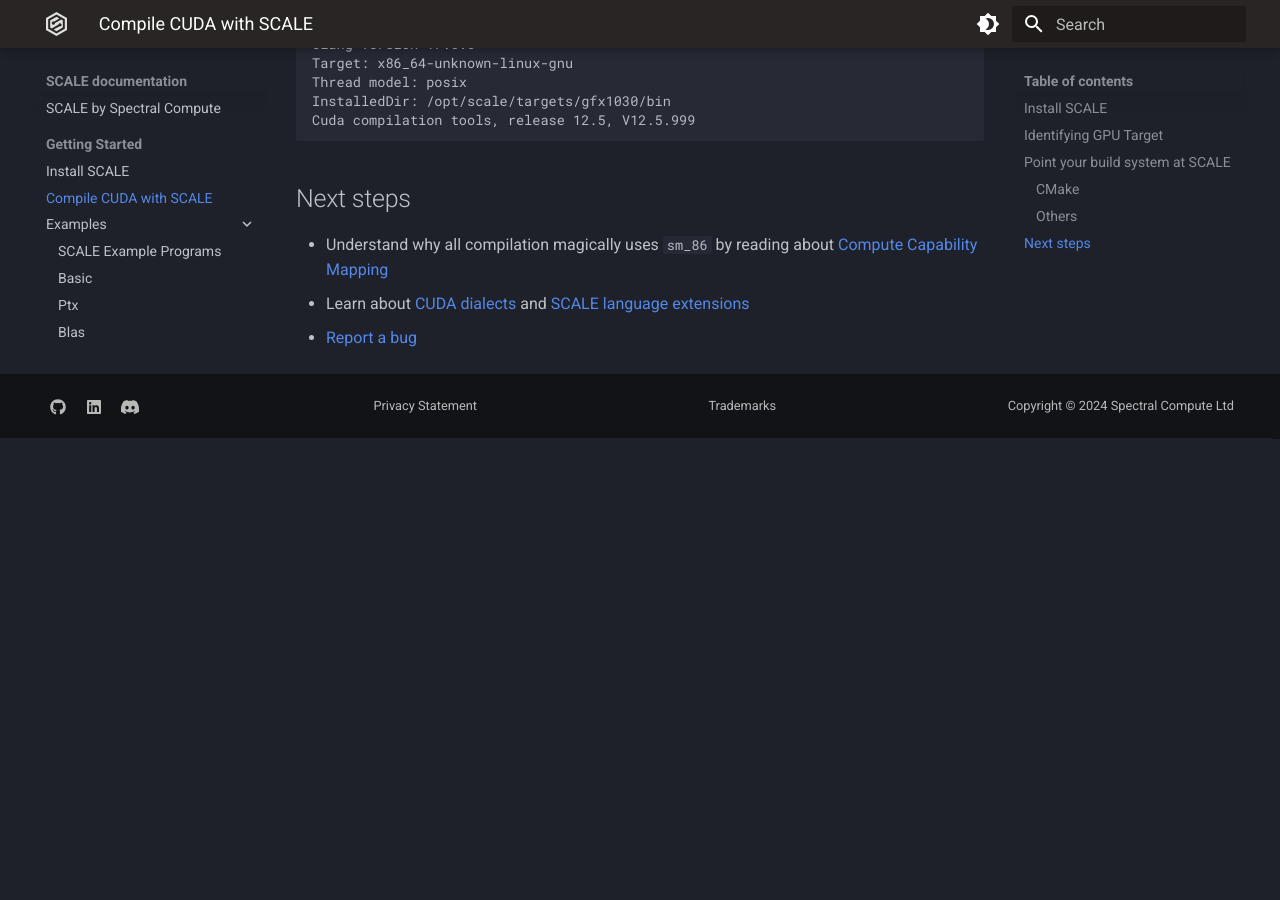
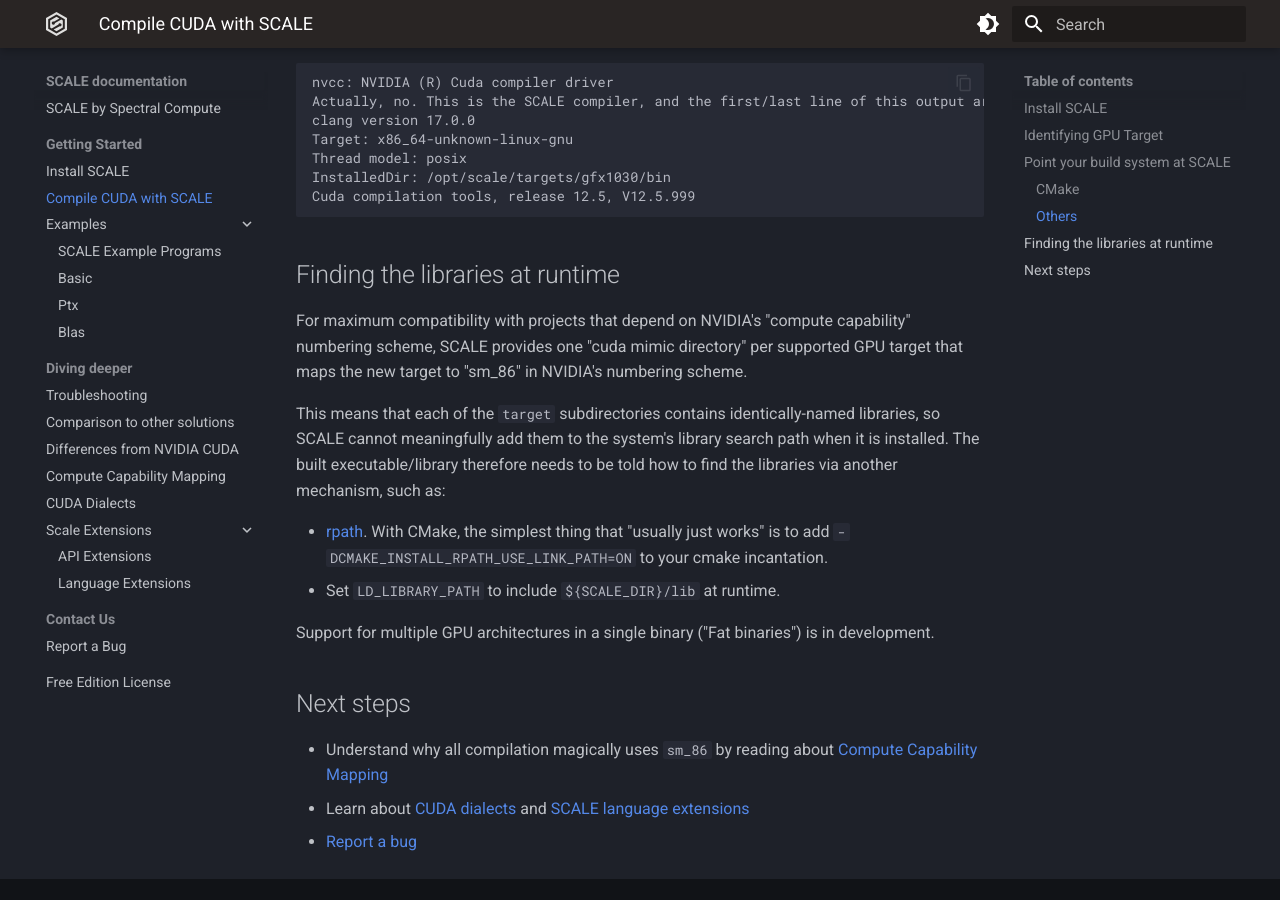
Before and after one commit to spectral-compute/scale-docs, an MkDocs documentation site: the page built from docs/manual/how-to-use.md, in a window 1280 px wide and 900 px high, scrolled down 2923 px. Built offline with MkDocs 1.6.1 and Material for MkDocs 9.7.7, drawn with Linux system fonts in a browser that asks for light colours; before the commit the page ends 3361 px from its top, so only the background shows below that; some of the changed text lies outside the part shown.

Commit message:
Document the rpath/LD_LIBRARY_PATH issue properly

````diff
--- a/docs/manual/how-to-use.md
+++ b/docs/manual/how-to-use.md
@@ -85,6 +85,10 @@ Then add these two arguments to your `cmake` invocation:
 
 # See "Why sm_86?" below
 -DCMAKE_CUDA_ARCHITECTURES=86
+
+# Either this, or set LD_LIBRARY_PATH to point to ${SCALE_PATH}/lib at runtime.
+# Read more below.
+-DCMAKE_INSTALL_RPATH_USE_LINK_PATH=ON
 ```
 
 This will work for any modern CMake project that is using CMake's native
@@ -147,6 +151,27 @@ InstalledDir: /opt/scale/targets/gfx1030/bin
 Cuda compilation tools, release 12.5, V12.5.999
 ```
 
+## Finding the libraries at runtime
+
+For maximum compatibility with projects that depend on NVIDIA's "compute
+capability" numbering scheme, SCALE provides one "cuda mimic directory" per
+supported GPU target that maps the new target to "sm_86" in NVIDIA's
+numbering scheme.
+
+This means that each of the `target` subdirectories contains
+identically-named libraries, so SCALE cannot meaningfully add them to the
+system's library search path when it is installed. The built executable/library
+therefore needs to be told how to find the libraries via another mechanism,
+such as:
+
+- [rpath](https://en.wikipedia.org/wiki/Rpath). With CMake, the simplest
+  thing that "usually just works" is to add
+  `-DCMAKE_INSTALL_RPATH_USE_LINK_PATH=ON` to your cmake incantation.
+- Set `LD_LIBRARY_PATH` to include `${SCALE_DIR}/lib` at runtime.
+
+Support for multiple GPU architectures in a single binary ("Fat binaries")
+is in development.
+
 ## Next steps
 
 - Understand why all compilation magically uses `sm_86` by reading about
````
Also changed, not shown: other parts of docs/manual/how-to-use.md (+1 -1 lines).
